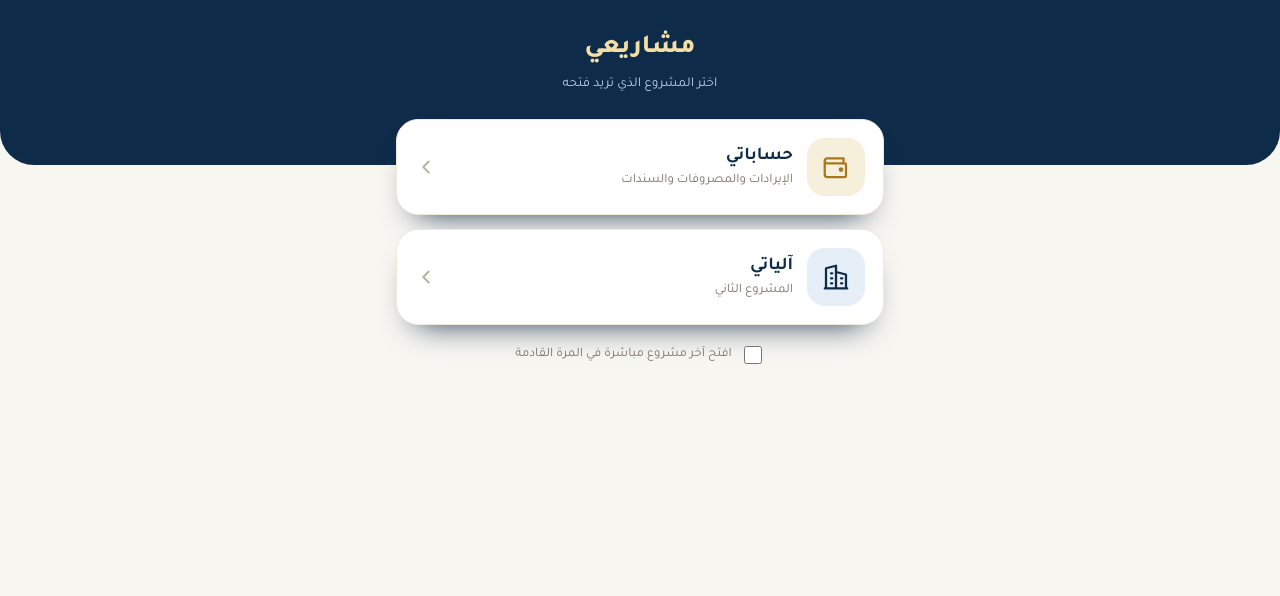
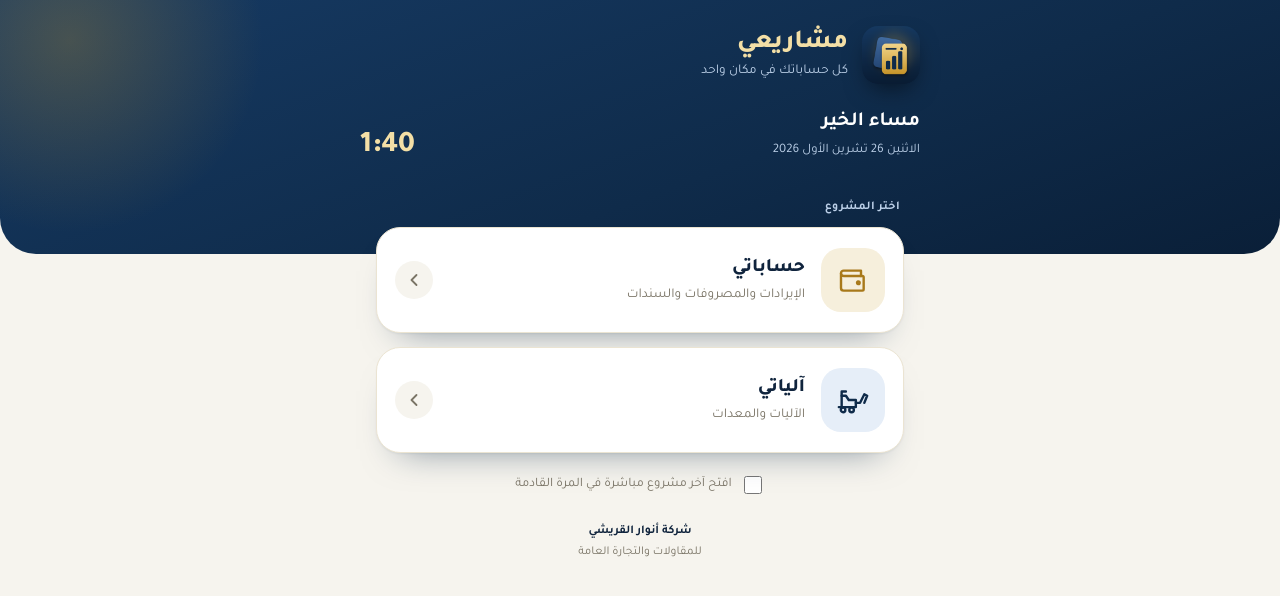
Before and after one commit to mustafa233133-debug/mashariei, a plain HTML site: page index.html in a window 1280 px wide. Drawn offline with Linux system fonts and the light colour scheme.

Commit message:
تصميم احترافي: أيقونة التطبيق وملف manifest وواجهة جديدة
Co-Authored-By: Claude Opus 5.5 <noreply@anthropic.com>
Claude-Session: https://claude.ai/code/session_01XUeFLYwiuoTaDguFTyB7xz

```diff
--- a/index.html
+++ b/index.html
@@ -3,75 +3,127 @@
 <head>
 <meta charset="utf-8">
 <meta name="viewport" content="width=device-width, initial-scale=1, viewport-fit=cover">
+<title>مشاريعي</title>
+<meta name="description" content="اختر بين حساباتي وآلياتي">
+<link rel="manifest" href="/manifest.webmanifest">
+<link rel="icon" type="image/png" href="/favicon.png">
+<link rel="apple-touch-icon" href="/apple-touch-icon.png">
 <meta name="apple-mobile-web-app-capable" content="yes">
 <meta name="mobile-web-app-capable" content="yes">
 <meta name="apple-mobile-web-app-title" content="مشاريعي">
+<meta name="apple-mobile-web-app-status-bar-style" content="black-translucent">
 <meta name="theme-color" content="#0f2b4a">
-<title>مشاريعي</title>
+<link rel="preconnect" href="https://fonts.googleapis.com">
 <link href="https://fonts.googleapis.com/css2?family=Tajawal:wght@400;500;700;800&display=swap" rel="stylesheet">
 <style>
-:root{--bg:#f8f6f1;--card:#fff;--tx:#10243d;--mu:#7a7466;--bd:#efe9da;--navy:#0f2b4a;--gold:#c8962b;--goldt:#f3dfa6;color-scheme:light}
-*{box-sizing:border-box}
+/* Layout: navy hero with logo + greeting, two project cards overlapping its edge, company footer */
+:root{
+  --bg:#f6f4ee;--card:#ffffff;--tx:#10243d;--mu:#7a7466;--bd:#ebe4d2;
+  --navy:#0f2b4a;--navy2:#163a63;--gold:#c8962b;--goldl:#f3d68c;--goldt:#f3dfa6;--sky:#bcd0e8;
+  --t1:#f6efdc;--t1i:#a8791a;--t2:#e6eef8;--t2i:#0f2b4a;
+  --f:'Tajawal',system-ui,-apple-system,'Segoe UI',Tahoma,sans-serif;
+  color-scheme:light;
+}
+@media (prefers-color-scheme:dark){:root{
+  --bg:#0a1626;--card:#122339;--tx:#e9eef5;--mu:#9aa6b6;--bd:#21364f;
+  --t1:#2e2614;--t1i:#e7bd5c;--t2:#1b3150;--t2i:#cfe0f5;color-scheme:dark}}
+*{box-sizing:border-box;-webkit-tap-highlight-color:transparent}
 html,body{margin:0;min-height:100%}
-body{background:var(--bg);color:var(--tx);font-family:'Tajawal',system-ui,-apple-system,'Segoe UI',Tahoma,sans-serif;font-size:15px;line-height:1.6}
-.top{background:var(--navy);color:#fff;padding:calc(28px + env(safe-area-inset-top,0px)) 24px 70px;border-radius:0 0 34px 34px;text-align:center}
-.top h1{margin:0;font-size:26px;font-weight:800;color:var(--goldt)}
-.top p{margin:4px 0 0;color:#bcd0e8;font-size:13.5px}
-main{max-width:520px;margin:-46px auto 0;padding:0 16px calc(24px + env(safe-area-inset-bottom,0px));display:flex;flex-direction:column;gap:14px}
-a.card{display:flex;align-items:center;gap:14px;background:var(--card);border:1px solid var(--bd);border-radius:22px;padding:18px;text-decoration:none;color:inherit;box-shadow:0 18px 32px -20px var(--navy);transition:transform .12s,border-color .12s}
-a.card:active{transform:scale(.98)}
-a.card:hover{border-color:var(--gold)}
-.ic{width:58px;height:58px;border-radius:18px;display:grid;place-items:center;flex:none}
-.ic.a{background:#f6efdc;color:#a8791a}
-.ic.b{background:#e6eef8;color:var(--navy)}
+body{background:var(--bg);color:var(--tx);font-family:var(--f);font-size:15px;line-height:1.6;-webkit-font-smoothing:antialiased}
+.hero{position:relative;overflow:hidden;background:linear-gradient(160deg,var(--navy2),var(--navy) 60%,#0a1f38);color:#fff;
+  padding:calc(26px + env(safe-area-inset-top,0px)) max(20px,env(safe-area-inset-right,0px)) 92px max(20px,env(safe-area-inset-left,0px));
+  border-radius:0 0 36px 36px}
+.hero::after{content:"";position:absolute;width:420px;height:420px;border-radius:50%;background:radial-gradient(circle,rgba(200,150,43,.28),transparent 65%);top:-170px;left:-140px;pointer-events:none}
+.hrow{position:relative;z-index:1;max-width:560px;margin:0 auto;display:flex;align-items:center;gap:14px}
+.logo{width:58px;height:58px;border-radius:16px;flex:none;box-shadow:0 10px 24px -8px rgba(0,0,0,.6)}
+.hrow h1{margin:0;font-size:26px;font-weight:800;color:var(--goldt);line-height:1.2}
+.hrow p{margin:2px 0 0;color:var(--sky);font-size:13.5px}
+.greet{position:relative;z-index:1;max-width:560px;margin:22px auto 0;display:flex;justify-content:space-between;align-items:flex-end;gap:10px}
+.greet b{display:block;font-size:20px;font-weight:700}
+.greet small{color:var(--sky);font-size:13px}
+.clock{font-size:30px;font-weight:800;color:var(--goldt);font-variant-numeric:tabular-nums;direction:ltr;line-height:1}
+main{max-width:560px;margin:-62px auto 0;padding:0 max(16px,env(safe-area-inset-right,0px)) calc(28px + env(safe-area-inset-bottom,0px)) max(16px,env(safe-area-inset-left,0px));display:flex;flex-direction:column;gap:14px;position:relative;z-index:2}
+.lbl{font-size:12px;font-weight:700;letter-spacing:.4px;color:var(--sky);margin:6px 4px -4px}
+a.card{position:relative;display:flex;align-items:center;gap:16px;background:var(--card);border:1px solid var(--bd);border-radius:24px;padding:20px 18px;text-decoration:none;color:inherit;
+  box-shadow:0 1px 2px rgba(15,43,74,.06),0 20px 36px -24px rgba(15,43,74,.55);transition:transform .15s ease,border-color .15s ease}
+a.card:active{transform:scale(.975)}
+a.card:hover,a.card:focus-visible{border-color:var(--gold);outline:none}
+.ic{width:64px;height:64px;border-radius:20px;display:grid;place-items:center;flex:none}
+.ic.a{background:var(--t1);color:var(--t1i)}
+.ic.b{background:var(--t2);color:var(--t2i)}
 .tx{flex:1;min-width:0}
-.tx b{display:block;font-size:18px;color:var(--navy)}
-.tx small{display:block;color:var(--mu);font-size:13px}
-.ch{color:#b9b09a;flex:none}
-.rem{display:flex;align-items:center;justify-content:center;gap:8px;color:var(--mu);font-size:13px;margin-top:4px}
+.tx b{display:block;font-size:19px;font-weight:800}
+.tx span{display:block;color:var(--mu);font-size:13.5px}
+.go{width:38px;height:38px;border-radius:50%;display:grid;place-items:center;background:var(--bg);color:var(--mu);flex:none}
+.tag{position:absolute;top:-9px;left:18px;background:var(--gold);color:#fff;font-size:11px;font-weight:700;border-radius:20px;padding:2px 10px}
+.tag[hidden]{display:none}
+.rem{display:flex;align-items:center;justify-content:center;gap:8px;color:var(--mu);font-size:13px;margin-top:6px}
 .rem input{width:18px;height:18px;accent-color:var(--navy)}
-.last{text-align:center;font-size:12.5px;color:var(--mu)}
-.last button{border:0;background:none;color:var(--gold);font:inherit;font-weight:700;cursor:pointer;padding:0 4px}
+footer{text-align:center;color:var(--mu);font-size:12px;margin-top:10px;line-height:1.7}
+footer b{color:var(--tx);font-weight:700}
+@media (prefers-reduced-motion:no-preference){
+  a.card{animation:up .45s ease both}a.card:nth-of-type(2){animation-delay:.07s}
+  @keyframes up{from{opacity:.001;transform:translateY(12px)}to{opacity:1;transform:none}}
+}
 </style>
 </head>
 <body>
-<header class="top">
-  <h1>مشاريعي</h1>
-  <p>اختر المشروع الذي تريد فتحه</p>
+<header class="hero">
+  <div class="hrow">
+    <img class="logo" src="/icon-192.png" alt="">
+    <div><h1>مشاريعي</h1><p>كل حساباتك في مكان واحد</p></div>
+  </div>
+  <div class="greet">
+    <div><b id="hi">أهلاً بك</b><small id="date"></small></div>
+    <div class="clock" id="clock"></div>
+  </div>
 </header>
+
 <main>
+  <div class="lbl">اختر المشروع</div>
+
   <a class="card" href="https://hesabati3.pages.dev" data-k="hesabati">
-    <span class="ic a"><svg width="30" height="30" viewBox="0 0 24 24" fill="none" stroke="currentColor" stroke-width="1.8" stroke-linecap="round" stroke-linejoin="round"><path d="M3 7a2 2 0 0 1 2-2h13v4"/><path d="M3 7v11a2 2 0 0 0 2 2h14a1 1 0 0 0 1-1v-9a1 1 0 0 0-1-1H5a2 2 0 0 1-2-2z"/><circle cx="16" cy="14" r="1"/></svg></span>
-    <span class="tx"><b>حساباتي</b><small>الإيرادات والمصروفات والسندات</small></span>
-    <svg class="ch" width="22" height="22" viewBox="0 0 24 24" fill="none" stroke="currentColor" stroke-width="2" stroke-linecap="round" stroke-linejoin="round"><path d="M15 6l-6 6 6 6"/></svg>
+    <span class="tag" hidden>آخر استخدام</span>
+    <span class="ic a"><svg width="32" height="32" viewBox="0 0 24 24" fill="none" stroke="currentColor" stroke-width="1.8" stroke-linecap="round" stroke-linejoin="round"><path d="M3 7a2 2 0 0 1 2-2h13v4"/><path d="M3 7v11a2 2 0 0 0 2 2h14a1 1 0 0 0 1-1v-9a1 1 0 0 0-1-1H5a2 2 0 0 1-2-2z"/><circle cx="16" cy="14" r="1"/></svg></span>
+    <span class="tx"><b>حساباتي</b><span>الإيرادات والمصروفات والسندات</span></span>
+    <span class="go"><svg width="20" height="20" viewBox="0 0 24 24" fill="none" stroke="currentColor" stroke-width="2.2" stroke-linecap="round" stroke-linejoin="round"><path d="M15 6l-6 6 6 6"/></svg></span>
   </a>
+
   <a class="card" href="https://aliyati-git.pages.dev" data-k="aliyati">
-    <span class="ic b"><svg width="30" height="30" viewBox="0 0 24 24" fill="none" stroke="currentColor" stroke-width="1.8" stroke-linecap="round" stroke-linejoin="round"><path d="M4 21V5l8-2v18M12 8l8 2v11M3 21h18M8 9h1M8 13h1M8 17h1M16 13h1M16 17h1"/></svg></span>
-    <span class="tx"><b>آلياتي</b><small>المشروع الثاني</small></span>
-    <svg class="ch" width="22" height="22" viewBox="0 0 24 24" fill="none" stroke="currentColor" stroke-width="2" stroke-linecap="round" stroke-linejoin="round"><path d="M15 6l-6 6 6 6"/></svg>
+    <span class="tag" hidden>آخر استخدام</span>
+    <span class="ic b"><svg width="34" height="34" viewBox="0 0 24 24" fill="none" stroke="currentColor" stroke-width="1.7" stroke-linecap="round" stroke-linejoin="round"><path d="M2 17h12v-5H9L7 9H4v8"/><path d="M14 14h3l3-6 2 1-2 5"/><circle cx="5" cy="19" r="1.6"/><circle cx="11" cy="19" r="1.6"/><path d="M4 9V6h3"/></svg></span>
+    <span class="tx"><b>آلياتي</b><span>الآليات والمعدات</span></span>
+    <span class="go"><svg width="20" height="20" viewBox="0 0 24 24" fill="none" stroke="currentColor" stroke-width="2.2" stroke-linecap="round" stroke-linejoin="round"><path d="M15 6l-6 6 6 6"/></svg></span>
   </a>
+
   <label class="rem"><input type="checkbox" id="rem"> افتح آخر مشروع مباشرة في المرة القادمة</label>
-  <div class="last" id="last" hidden></div>
+
+  <footer><b>شركة أنوار القريشي</b><br>للمقاولات والتجارة العامة</footer>
 </main>
+
 <script>
 (function(){
-  const K='launcher-last', R='launcher-remember';
+  const MN=['كانون الثاني','شباط','آذار','نيسان','أيار','حزيران','تموز','آب','أيلول','تشرين الأول','تشرين الثاني','كانون الأول'];
+  const DN=['الأحد','الاثنين','الثلاثاء','الأربعاء','الخميس','الجمعة','السبت'];
+  function tick(){
+    const d=new Date(),h=d.getHours();
+    document.getElementById('hi').textContent=h<12?'صباح الخير':'مساء الخير';
+    document.getElementById('date').textContent=DN[d.getDay()]+' '+d.getDate()+' '+MN[d.getMonth()]+' '+d.getFullYear();
+    let hh=h%12||12;document.getElementById('clock').textContent=hh+':'+String(d.getMinutes()).padStart(2,'0');
+  }
+  tick();setInterval(tick,15000);
+
+  const K='launcher-last',R='launcher-remember';
   const get=k=>{try{return localStorage.getItem(k)}catch(e){return null}};
   const set=(k,v)=>{try{v==null?localStorage.removeItem(k):localStorage.setItem(k,v)}catch(e){}};
-  const cards=[...document.querySelectorAll('a.card')];
-  const rem=document.getElementById('rem');
+  const cards=[...document.querySelectorAll('a.card')],rem=document.getElementById('rem');
   rem.checked=get(R)==='1';
   rem.addEventListener('change',()=>set(R,rem.checked?'1':null));
   cards.forEach(a=>a.addEventListener('click',()=>set(K,a.dataset.k)));
-  // ?pick في الرابط يُظهر شاشة الاختيار دائماً حتى لو كان الفتح التلقائي مفعّلاً
-  const pick=new URLSearchParams(location.search).has('pick');
   const last=cards.find(a=>a.dataset.k===get(K));
-  if(last&&rem.checked&&!pick){location.replace(last.href);return}
-  if(last&&rem.checked){
-    const el=document.getElementById('last');el.hidden=false;
-    el.innerHTML='الفتح التلقائي مفعّل على «'+last.querySelector('b').textContent+'» <button id="off">إيقاف</button>';
-    document.getElementById('off').onclick=()=>{rem.checked=false;set(R,null);el.hidden=true};
-  }
+  if(last) last.querySelector('.tag').hidden=false;
+  // ?pick في الرابط يُظهر شاشة الاختيار دائماً
+  if(last&&rem.checked&&!new URLSearchParams(location.search).has('pick')) location.replace(last.href);
 })();
 </script>
 </body>
```
Also changed, not shown: apple-touch-icon.png (added), favicon.png (added), icon-1024.png (added), icon-192.png (added), icon-512.png (added), manifest.webmanifest (added).
